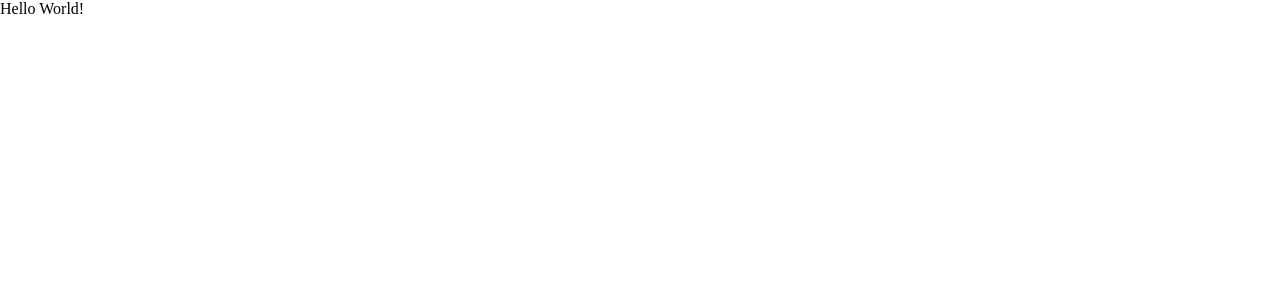
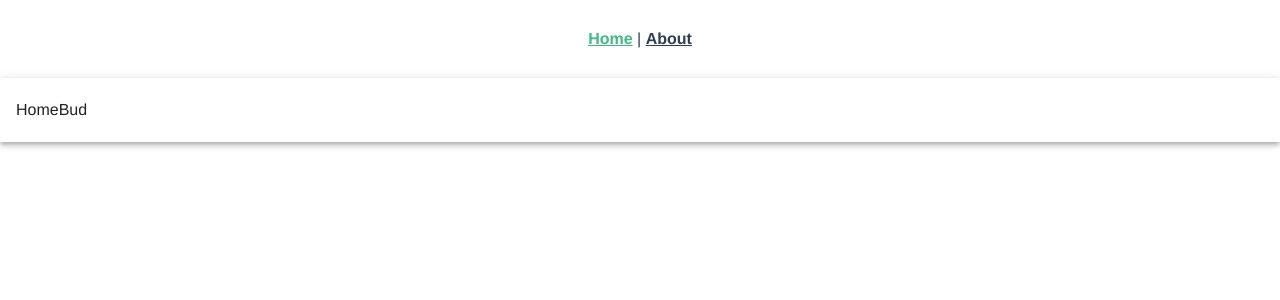
Before and after one commit to vmc9/HomeBud, a Vue app in the folder webapp/: page / in a window 1280 px wide. Shown: the top 300 px of the page. Built offline with nearby package versions, Linux system fonts and the light colour scheme.

Commit message:
router update

```diff
--- a/webapp/package.json
+++ b/webapp/package.json
@@ -10,11 +10,13 @@
   "dependencies": {
     "core-js": "^3.6.5",
     "vue": "^2.6.11",
+    "vue-router": "^3.2.0",
     "vuetify": "^2.2.11"
   },
   "devDependencies": {
     "@vue/cli-plugin-babel": "~4.4.0",
     "@vue/cli-plugin-eslint": "~4.4.0",
+    "@vue/cli-plugin-router": "^4.4.1",
     "@vue/cli-service": "~4.4.0",
     "babel-eslint": "^10.1.0",
     "eslint": "^6.7.2",
--- a/webapp/src/App.vue
+++ b/webapp/src/App.vue
@@ -1,18 +1,32 @@
 <template>
-  <div>
-    Hello World!
+  <div id="app">
+    <div id="nav">
+      <router-link to="/">Home</router-link> |
+      <router-link to="/about">About</router-link>
+    </div>
+    <router-view/>
   </div>
 </template>
 
-<script>
-export default {
-  name: 'App',
+<style lang="scss">
+#app {
+  font-family: Avenir, Helvetica, Arial, sans-serif;
+  -webkit-font-smoothing: antialiased;
+  -moz-osx-font-smoothing: grayscale;
+  text-align: center;
+  color: #2c3e50;
+}
 
-  components: {
-  },
+#nav {
+  padding: 30px;
 
-  data: () => ({
-    //
-  }),
-};
-</script>
+  a {
+    font-weight: bold;
+    color: #2c3e50;
+
+    &.router-link-exact-active {
+      color: #42b983;
+    }
+  }
+}
+</style>
--- /dev/null
+++ b/webapp/src/components/navBar.vue
@@ -0,0 +1,12 @@
+<template>
+    <v-toolbar color="primary">
+           HomeBud
+    </v-toolbar>
+</template>
+
+<script>
+export default {
+    name: 'navBar',
+
+}
+</script>
--- a/webapp/src/main.js
+++ b/webapp/src/main.js
@@ -1,10 +1,12 @@
 import Vue from 'vue'
 import App from './App.vue'
 import vuetify from './plugins/vuetify';
+import router from './router'
 
 Vue.config.productionTip = false
 
 new Vue({
   vuetify,
+  router,
   render: h => h(App)
 }).$mount('#app')
--- /dev/null
+++ b/webapp/src/router/index.js
@@ -0,0 +1,29 @@
+import Vue from 'vue'
+import VueRouter from 'vue-router'
+import Home from '../views/Home.vue'
+
+Vue.use(VueRouter)
+
+  const routes = [
+  {
+    path: '/',
+    name: 'Home',
+    component: Home
+  },
+  {
+    path: '/about',
+    name: 'About',
+    // route level code-splitting
+    // this generates a separate chunk (about.[hash].js) for this route
+    // which is lazy-loaded when the route is visited.
+    component: () => import(/* webpackChunkName: "about" */ '../views/About.vue')
+  }
+]
+
+const router = new VueRouter({
+  mode: 'history',
+  base: process.env.BASE_URL,
+  routes
+})
+
+export default router
--- /dev/null
+++ b/webapp/src/views/About.vue
@@ -0,0 +1,5 @@
+<template>
+  <div class="about">
+    <h1>This is an about page</h1>
+  </div>
+</template>
--- /dev/null
+++ b/webapp/src/views/Home.vue
@@ -0,0 +1,16 @@
+<template>
+  <div class="home">
+    <NavBar></NavBar>
+  </div>
+</template>
+
+<script>
+import NavBar from "../components/navBar"
+
+export default {
+  name: 'Home',
+  components: {
+    NavBar,
+  }
+}
+</script>
```
Also changed, not shown: 1 other file (tests, documents, lock files or other folders).
